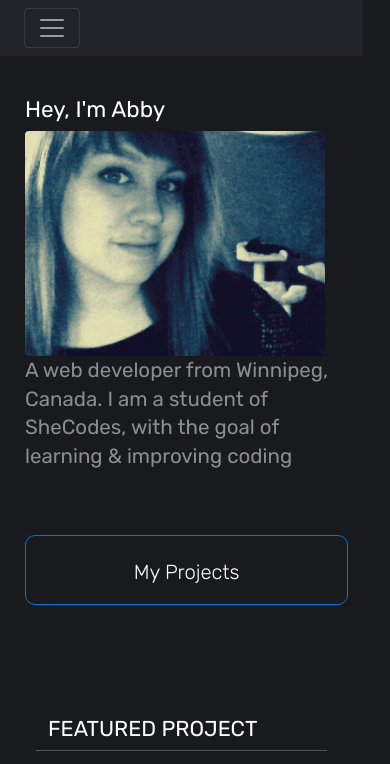
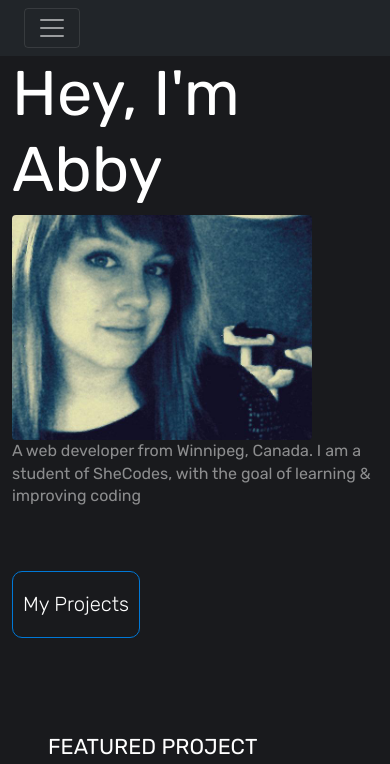
Before and after one commit to acarlson204/Portfolio2.0, a plain HTML site: page index.html in a window 390 px wide. Shown: the top 764 px of the page. Drawn offline with nearby package versions, Linux system fonts and the light colour scheme.

Commit message:
Deleted a ton of unneeded CSS

```diff
--- a/index.html
+++ b/index.html
@@ -49,22 +49,26 @@
                 </ul>
             </div>
     </nav>
-    <header class="justify-text-center">
-        <span class="banner__content">
-            <span class="banner__left">
+    <header>
+        <div class="container">
+            <div class="row">
+                <div class="col-sm-6">
                     <h1 class="intro__title">Hey, I'm Abby</h1>
                     <img class=" d-md-none  rounded" src="images/Me.jpg" alt="Photo of Abby Carlson"
                         width="300">
                     <p class="intro__subtitle">A web developer from Winnipeg, Canada. I am a
-                    student of SheCodes, with the goal of learning & improving coding</p>
-                <button class="mt-5 mb-5 btn__blue" href="projects.html"><a href="projects.html">My
-                        Projects</a></button>
-            </span>
-            <span class="banner__right">
+                        student of SheCodes, with the goal of learning & improving coding
+                    </p>
+                    <button class="mt-5 mb-5 btn__blue" href="projects.html"><a
+                            href="projects.html">My
+                            Projects</a>
+                    </button>
+                </div>
+                <div class="col-sm-6">
                     <img class="photo__abby d-none d-md-block rounded" src="images/Me.jpg"
                         alt="Photo of Abby Carlson" width="400">
-            </span>
-        </span>
+                </div>
+            </div>
     </header>
     <main class="m-5 page-width">
         <div class="row">
@@ -91,7 +95,7 @@
     </main>
     <footer>
         <hr class="featured__inside__bottom">
-        <div class="container mt-5 mb-5">
+        <div class="mt-5 mb-5">
             <div class="row">
                 <div class="col-sm-6">
                     <h2>Let's work together</h2>
@@ -128,7 +132,7 @@
         <hr>
         <p class="text-center">2021 Abby Carlson. All rights reserved.</p>
     </footer>
-
+    </div>
 </body>
 
 </html>
--- a/style/style.css
+++ b/style/style.css
@@ -2,10 +2,9 @@ body {
    background: #191A1D;
     color: #fff;
     font-family: 'Rubik', sans-serif;
-    min-width: 80%;
-    max-width: 90vw!important;
-    display:grid;
+
 }
+
 a {
     color: #fff;
     font-size: 20.25px;
@@ -36,27 +35,22 @@ ul {
     color: #ffffff80;
     list-style: none;
     text-align: initial;
+    padding-left: 0;
 }
-.banner__content {
-    display: flex;
-    justify-content: center;
-    margin-top: 225px;
-}
-.banner__left {
-    padding-right: 40px;
-    margin-left: 40px;
-}
+
 .btn__blue {
+    align-content: center;
     background: rgb(25, 26, 29);
     border: 1px solid rgb(0, 120, 215);
     border-radius: 10px;
     font-size: 29.25px;
     font-weight: 300;
+    line-height: normal;
     padding: 12px 10px;
 }
 .btn__blue :hover {
-    font-size: larger;
-    transition:  all 1s ease-in-out;
+    font-size: large;
+    transition:  all 500ms ease-in-out;
 }
 .center-img, .center {
     display: block;
@@ -67,54 +61,9 @@ ul {
 .featured__p li {
     color: #ffffff80;
     font-weight: 300;
-    margin-right: 20px;
+
 }
 .intro__subtitle {
     color: #ffffff80;
    line-height: 1.4!important;
 }
-
-@media (max-width: 992px)  {
-    .intro__title {
-    font-size: 40.5px;
-    width: 300px;
-    margin-right: 0px;
-    }
-    .intro__subtitle {
-        font-size: 30.5px;
-    }
-    .banner__content {
-        margin-top: 125px;
-    }
-    .banner__left {
-        padding-right: 27px;
-        margin-left: 10px;
-    }
-}
-
-    @media (max-width: 721px)  {
-    .intro__title {
-        font-size: 30.5px;
-        width: 300px;
-        }
-     .intro__subtitle {
-            font-size: 20.5px;
-        }
-        .banner__content {
-            margin-top: 75px;
-        }
-}
-
-    @media (max-width: 540px)  {
-        .intro__title {
-            font-size: 22.5px;
-            width: 300px;
-        }
-        .banner__content {
-            margin-top: 25px;
-        }
-        .banner__left {
-            display: grid;
-            padding: 15px;
-        }
-    }
```
Also changed, not shown: about.html (+2 -2 lines), contact.html (+3 -12 lines). Lines whose indentation alone changed are shown as unchanged.
